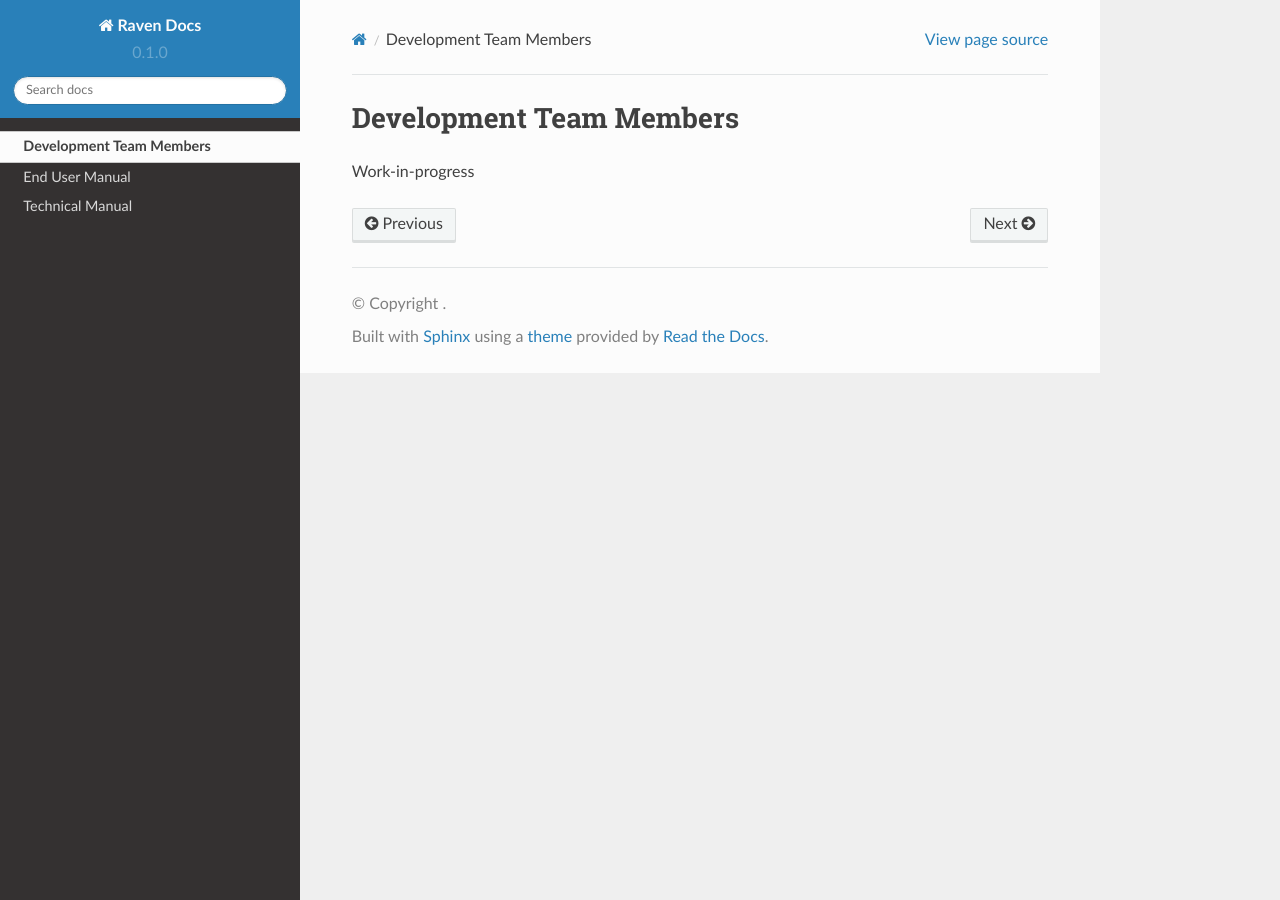
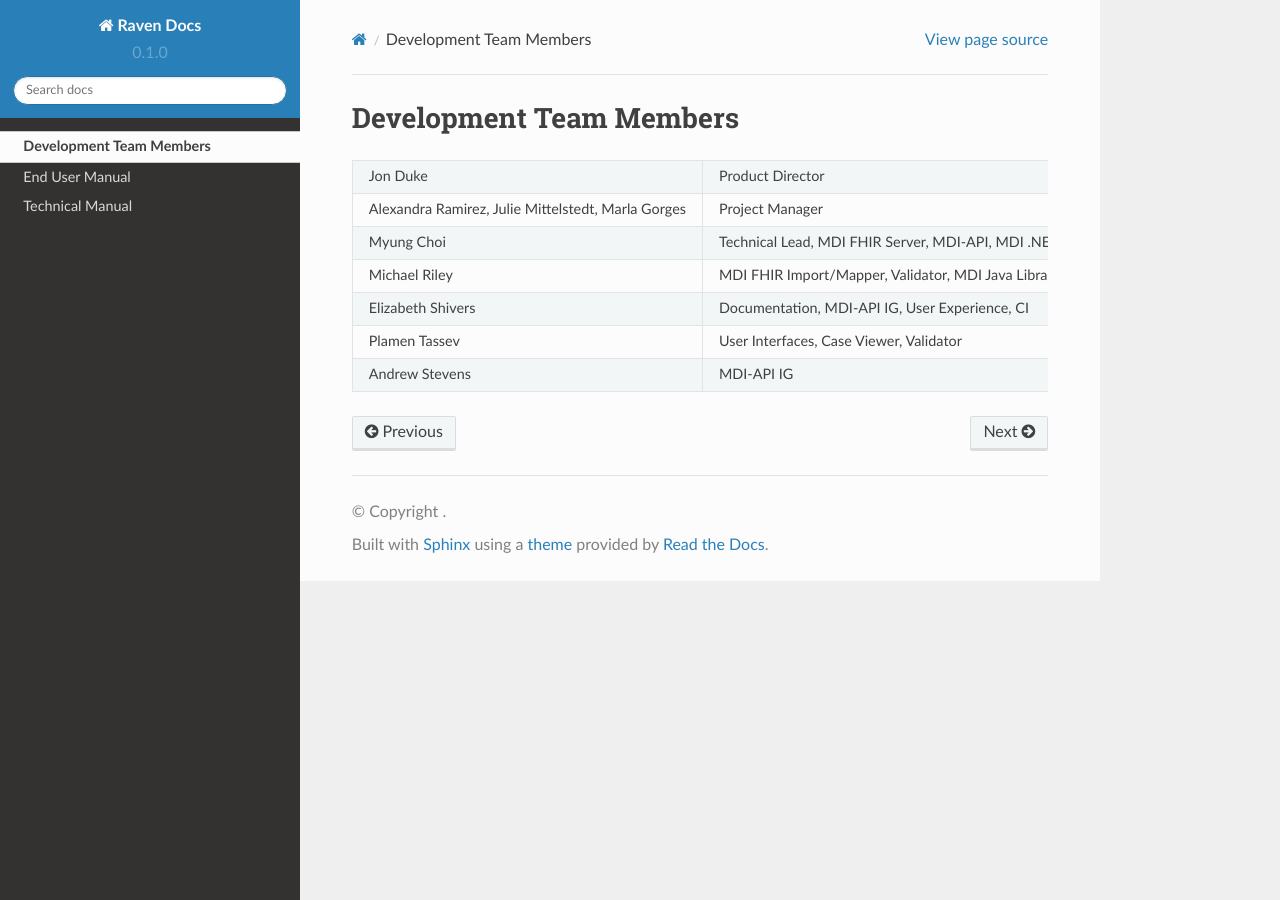
Before and after one commit to MortalityReporting/RavenDocs, a Sphinx documentation site: the page built from docs/source/developmentTeam.rst, in a window 1280 px wide. Built offline with Sphinx 7.4.7 and the Read the Docs theme 2.0.0, drawn with Linux system fonts in a browser that asks for light colours.

Commit message:
Update developmentTeam.rst

```diff
--- a/docs/source/developmentTeam.rst
+++ b/docs/source/developmentTeam.rst
@@ -1,3 +1,21 @@
 Development Team Members
 ========================
-Work-in-progress
+
+.. list-table::
+   :widths: 50 50
+   :header-rows: 0
+
+   * - Jon Duke
+     - Product Director
+   * - Alexandra Ramirez, Julie Mittelstedt, Marla Gorges
+     - Project Manager
+   * - Myung Choi
+     - Technical Lead, MDI FHIR Server, MDI-API, MDI .NET Library
+   * - Michael Riley
+     - MDI FHIR Import/Mapper, Validator, MDI Java Library, Community Engagement
+   * - Elizabeth Shivers
+     - Documentation, MDI-API IG, User Experience, CI
+   * - Plamen Tassev
+     - User Interfaces, Case Viewer, Validator
+   * - Andrew Stevens
+     - MDI-API IG
```
